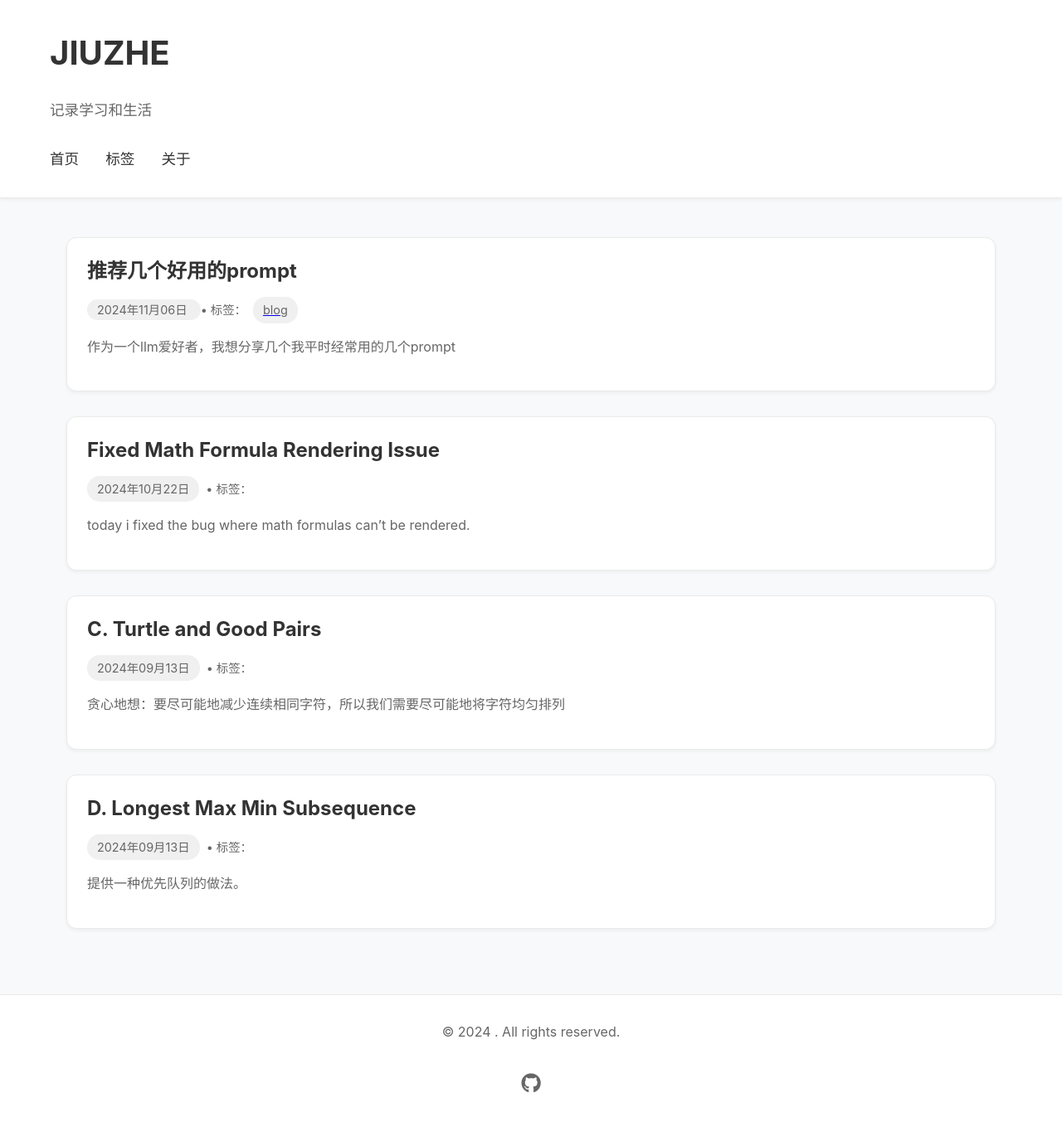
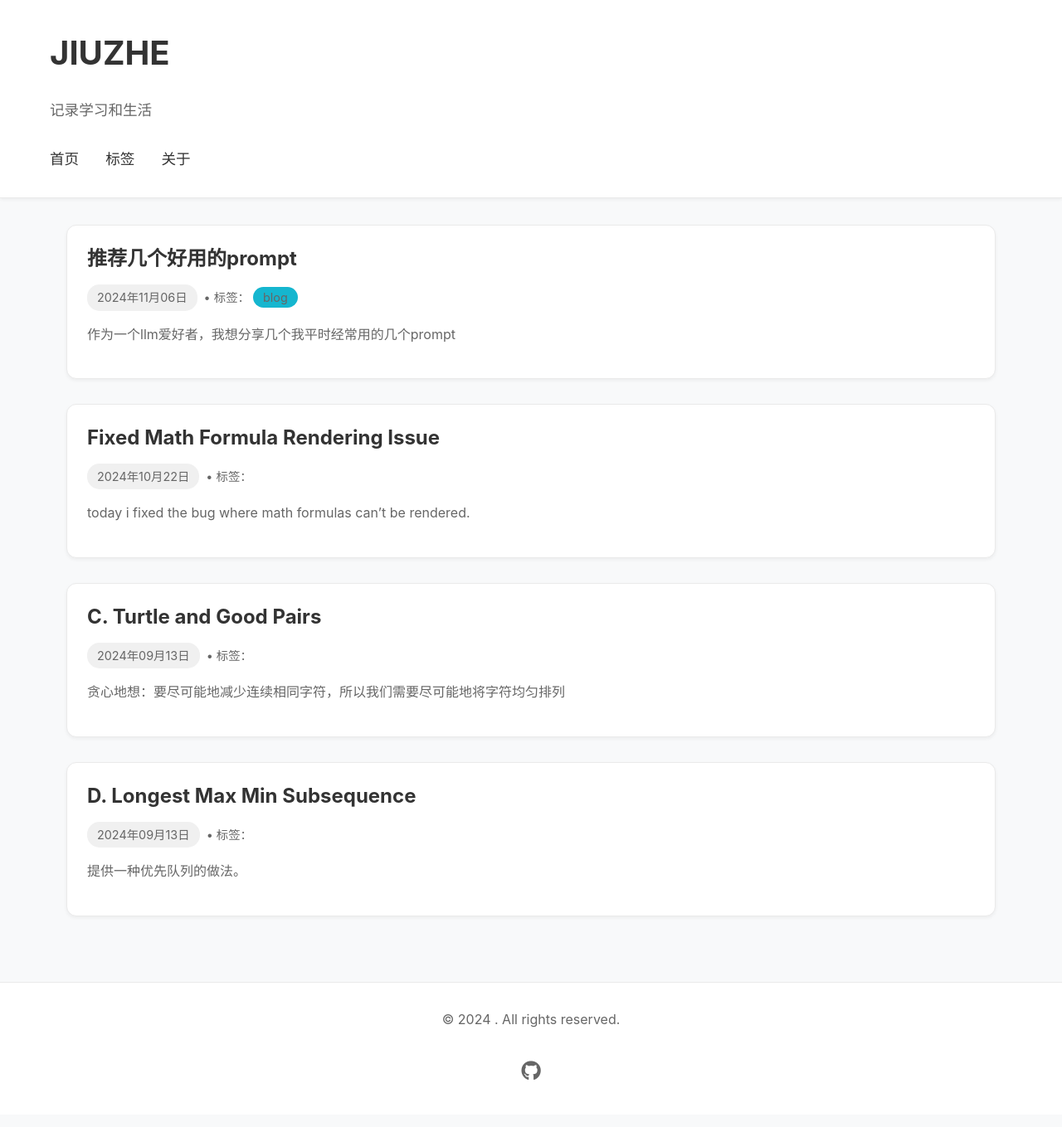
Before and after one commit to forkicksinuk/forkicksinuk.github.io, a Jekyll site: the page built from index.html, in a window 1280 px wide. Shown: the whole page at 83% size. Built offline with Jekyll 4.4.1, drawn with Linux system fonts in a browser that asks for light colours; the list of posts is cut into pages by our own code.

Commit message:
tag fix 2

```diff
--- a/assets/css/styles.css
+++ b/assets/css/styles.css
@@ -212,17 +212,12 @@ pre code {
 }
 
 .tag-link {
-    background: #f0f0f0;
+    background: #15b6cf;
     padding: 0.25rem 0.75rem;
     border-radius: 15px;
     font-size: 0.9rem;
     color: #666;
-    transition: all 0.3s ease;
-}
-
-.tags-link:hover {
-    background: var(--primary-color);
-    color: white;
+    text-decoration: none;
 }
 
 /* Pagination */
--- a/index.html
+++ b/index.html
@@ -16,11 +16,7 @@ title: Home
                     <span class="post-tags">
                         • 标签：
                         {% for tag in post.tags %}
-                        <a href="{{ '/tags.html/#{{tag}}' | absolute_url }}">
-                            <div class="tag-link">
-                                {{ tag }}
-                            </div>
-                        </a>
+                        <span class="tag-link">{{ tag }}</span>
                         {% unless forloop.last %}, {% endunless %}
                         {% endfor %}
                     </span>
```
